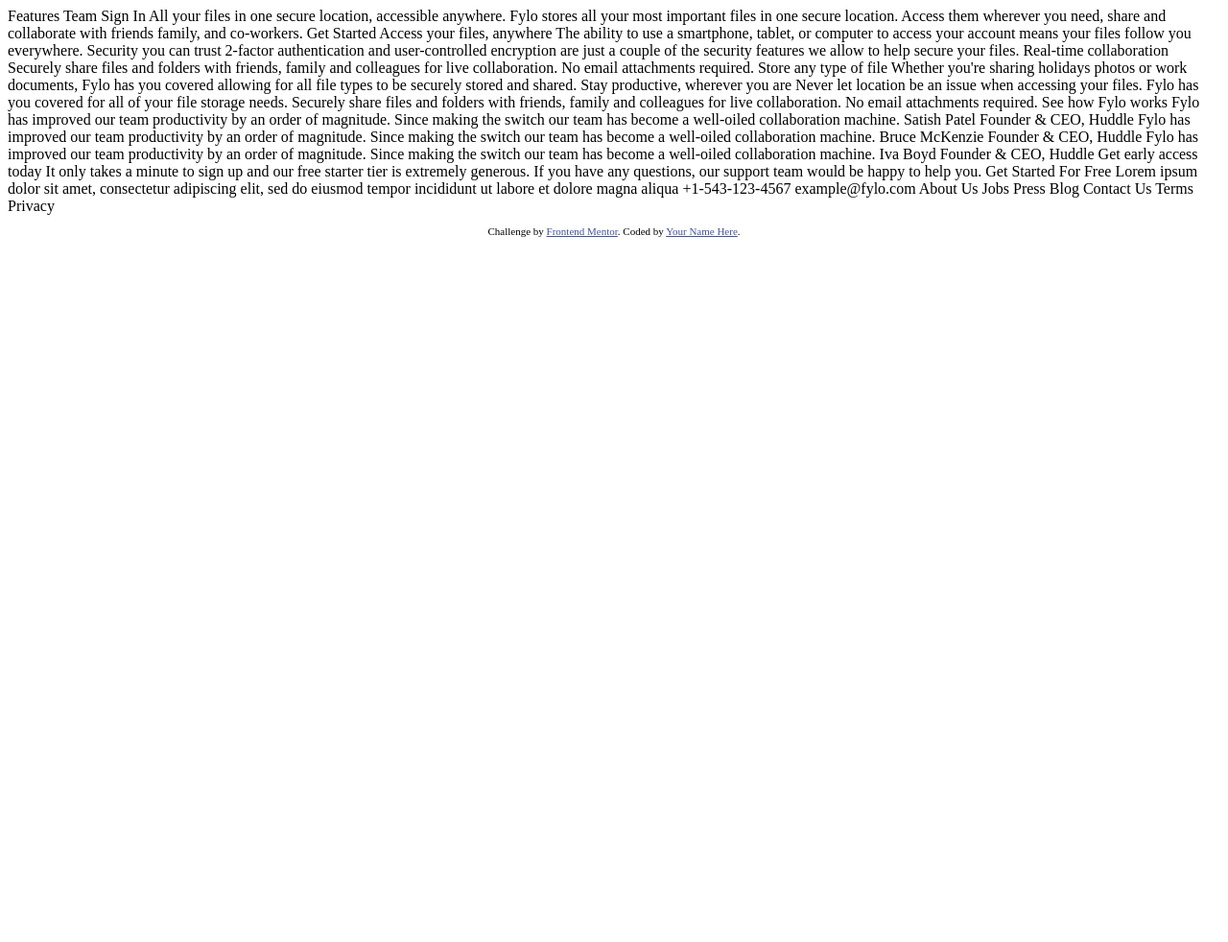
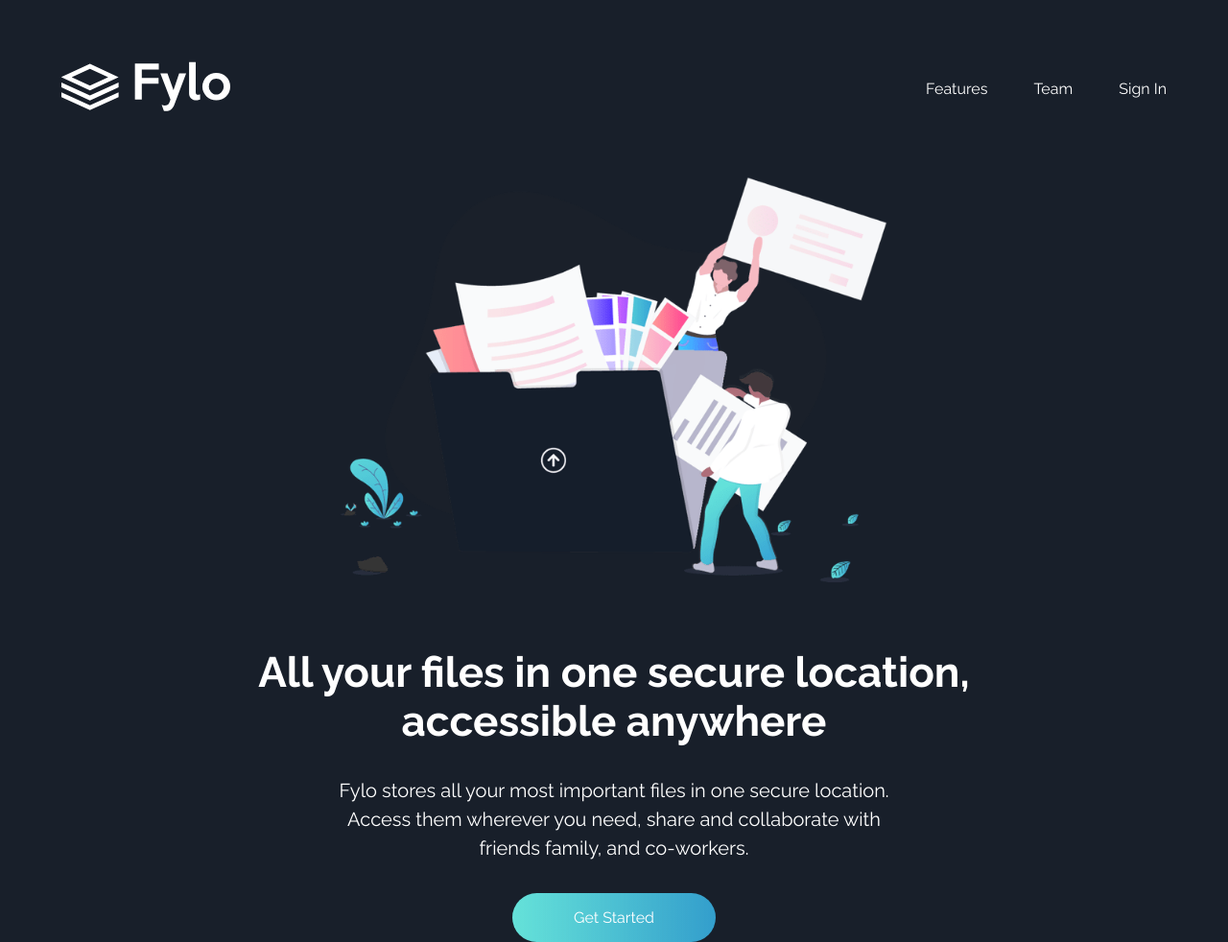
Before and after one commit to jakub-ozog/fylo-dark-theme-landing-page, a plain HTML site: page index.html in a window 1280 px wide. Shown: the whole page at 96% size. Before the commit the page ends 800 px from the top, so only its background shows below. Drawn offline with Linux system fonts and the light colour scheme.

Commit message:
navigation/getStarted section added

```diff
--- a/index.html
+++ b/index.html
@@ -1,106 +1,52 @@
 <!DOCTYPE html>
 <html lang="en">
-<head>
-  <meta charset="UTF-8">
-  <meta name="viewport" content="width=device-width, initial-scale=1.0"> <!-- displays site properly based on user's device -->
+  <head>
+    <meta charset="UTF-8" />
+    <meta name="viewport" content="width=device-width, initial-scale=1.0" />
+    <!-- displays site properly based on user's device -->
 
-  <link rel="icon" type="image/png" sizes="32x32" href="./images/favicon-32x32.png">
+    <link
+      rel="icon"
+      type="image/png"
+      sizes="32x32"
+      href="./images/favicon-32x32.png" />
+    <link rel="preconnect" href="https://fonts.googleapis.com" />
+    <link rel="preconnect" href="https://fonts.gstatic.com" crossorigin />
+    <link
+      href="https://fonts.googleapis.com/css2?family=Open+Sans:wght@400;700&family=Raleway:wght@400;700&display=swap"
+      rel="stylesheet" />
+    <link rel="stylesheet" href="styles/dist/style.css" />
+    <script defer src="app/script.js"></script>
+    <title>Fylo landing page with dark theme and features grid</title>
+  </head>
+  <body>
+    <header class="primaryHeader">
+      <div class="primaryHeader__logo">
+        <img src="images/logo.svg" alt="main logo" />
+      </div>
 
-  <title>Frontend Mentor | Fylo landing page with dark theme and features grid</title>
+      <!-- <button class="mobileNavToggle" aria-expanded="false" aria-controls="primaryNav"></button> -->
+      <nav class="primaryNav">
+        <ul class="primaryNav__tabs" data-visible="false">
+          <li>Features</li>
+          <li>Team</li>
+          <li>Sign In</li>
+        </ul>
+      </nav>
+    </header>
 
-  <!-- Feel free to remove these styles or customise in your own stylesheet 👍 -->
-  <style>
-    .attribution { font-size: 11px; text-align: center; }
-    .attribution a { color: hsl(228, 45%, 44%); }
-  </style>
-</head>
-<body>
-  Features
-  Team
-  Sign In
+    <main>
+      <section class="getStarted">
+        <div class="getStarted__heroImg">
+          <img src="images/illustration-intro.png" alt="illustration-intro">
+        </div>
+        <h1 class="getStarted__title">All your files in one secure location, <br>accessible anywhere </h1>
+        <h2 class="getStarted__subtitle">Fylo stores all your most important files in one secure location. <br> Access them wherever you need, share and collaborate with <br> friends family, and co-workers.</h2>
 
-  All your files in one secure location, accessible anywhere.
+        <button role="button" class="getStarted__btn"> Get Started</button>
+      </section>
+    </main>
 
-  Fylo stores all your most important files in one secure location. Access them wherever
-  you need, share and collaborate with friends family, and co-workers.
-
-  Get Started
-
-  Access your files, anywhere
-
-  The ability to use a smartphone, tablet, or computer to access your account means your
-  files follow you everywhere.
-
-  Security you can trust
-
-  2-factor authentication and user-controlled encryption are just a couple of the security
-  features we allow to help secure your files.
-
-  Real-time collaboration
-
-  Securely share files and folders with friends, family and colleagues for live collaboration.
-  No email attachments required.
-
-  Store any type of file
-
-  Whether you're sharing holidays photos or work documents, Fylo has you covered allowing for all
-  file types to be securely stored and shared.
-
-  Stay productive, wherever you are
-
-  Never let location be an issue when accessing your files. Fylo has you covered for all of your file
-  storage needs.
-
-  Securely share files and folders with friends, family and colleagues for live collaboration. No email
-  attachments required.
-
-  See how Fylo works
-
-  Fylo has improved our team productivity by an order of magnitude. Since making the switch our team has
-  become a well-oiled collaboration machine.
-
-  Satish Patel
-  Founder & CEO, Huddle
-
-  Fylo has improved our team productivity by an order of magnitude. Since making the switch our team has
-  become a well-oiled collaboration machine.
-
-  Bruce McKenzie
-  Founder & CEO, Huddle
-
-  Fylo has improved our team productivity by an order of magnitude. Since making the switch our team has
-  become a well-oiled collaboration machine.
-
-  Iva Boyd
-  Founder & CEO, Huddle
-
-  Get early access today
-
-  It only takes a minute to sign up and our free starter tier is extremely generous. If you have any
-  questions, our support team would be happy to help you.
-
-  Get Started For Free
-
-  Lorem ipsum dolor sit amet, consectetur adipiscing elit, sed do eiusmod tempor incididunt ut labore et
-  dolore magna aliqua
-
-  +1-543-123-4567
-  example@fylo.com
-
-  About Us
-  Jobs
-  Press
-  Blog
-
-  Contact Us
-  Terms
-  Privacy
-
-  <footer>
-    <p class="attribution">
-      Challenge by <a href="https://www.frontendmentor.io?ref=challenge" target="_blank">Frontend Mentor</a>.
-      Coded by <a href="#">Your Name Here</a>.
-    </p>
-  </footer>
-</body>
+    <footer></footer>
+  </body>
 </html>
--- /dev/null
+++ b/styles/style.scss
@@ -0,0 +1,92 @@
+//Colors
+$DarkBlue1: hsl(217, 28%, 15%);
+$DarkBlue2: hsl(218, 28%, 13%);
+$DarkBlue3: hsl(216, 53%, 9%);
+$DarkBlue4: hsl(219, 30%, 18%);
+
+$Cyan: hsl(176, 68%, 64%);
+$Blue: hsl(198, 60%, 50%);
+$LightRed: hsl(0, 100%, 63%);
+
+$White: hsl(0, 0%, 100%);
+
+//Fonts
+$Raleway: "Raleway", sans-serif;
+$OpenSans: "Open Sans", sans-serif;
+
+* {
+  box-sizing: border-box;
+  padding: 0;
+  margin: 0;
+}
+
+body {
+  background: $DarkBlue2;
+}
+
+ul {
+  list-style-type: none;
+  padding: 0;
+  margin: 0;
+}
+
+.primaryHeader {
+  display: flex;
+  align-items: center;
+  justify-content: space-between;
+  padding: 4rem 4rem;
+}
+
+.primaryNav {
+  &__tabs {
+    display: flex;
+    color: $White;
+    font-family: $Raleway;
+    font-weight: 400;
+    gap: 3rem;
+  }
+}
+
+.getStarted {
+  margin: 0 auto;
+  text-align: center;
+  font-family: $Raleway;
+  color: $White;
+  padding: 0rem 2.5rem;
+
+  &__heroImg {
+    margin-bottom: 4rem;
+
+    img {
+        max-width: 570px;
+        width: 100%;
+    }
+  }
+
+  &__title {
+    font-size: 2.75rem;
+    font-weight: 700;
+    margin-bottom: 2rem;
+  }
+
+  &__subtitle {
+    font-size: 1.25rem;
+    font-weight: 400;
+    margin-bottom: 2rem;
+    line-height: 30px;
+  }
+
+  &__btn {
+
+    padding: 1rem 4rem;
+    cursor: pointer;
+    background: linear-gradient(90deg, $Cyan, transparent), $Blue;
+    color: $White;
+    font-size: 1rem;
+    font-weight: 400;
+    font-family: $Raleway;
+    outline: none;
+    border: none;
+    border-radius: 40px;
+  }
+}
```
Also changed, not shown: app/script.js (added), styles/dist/style.css (added).
